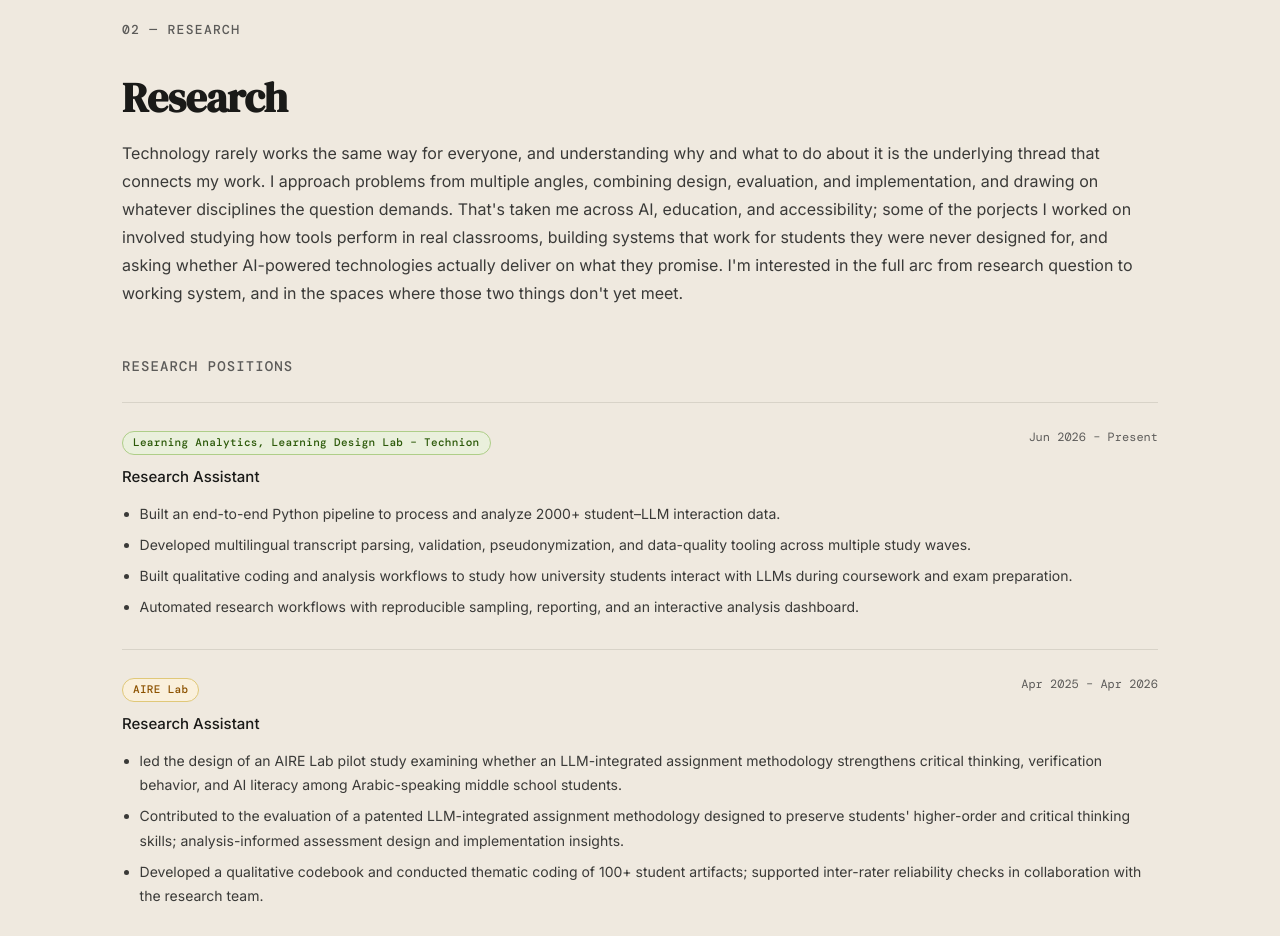
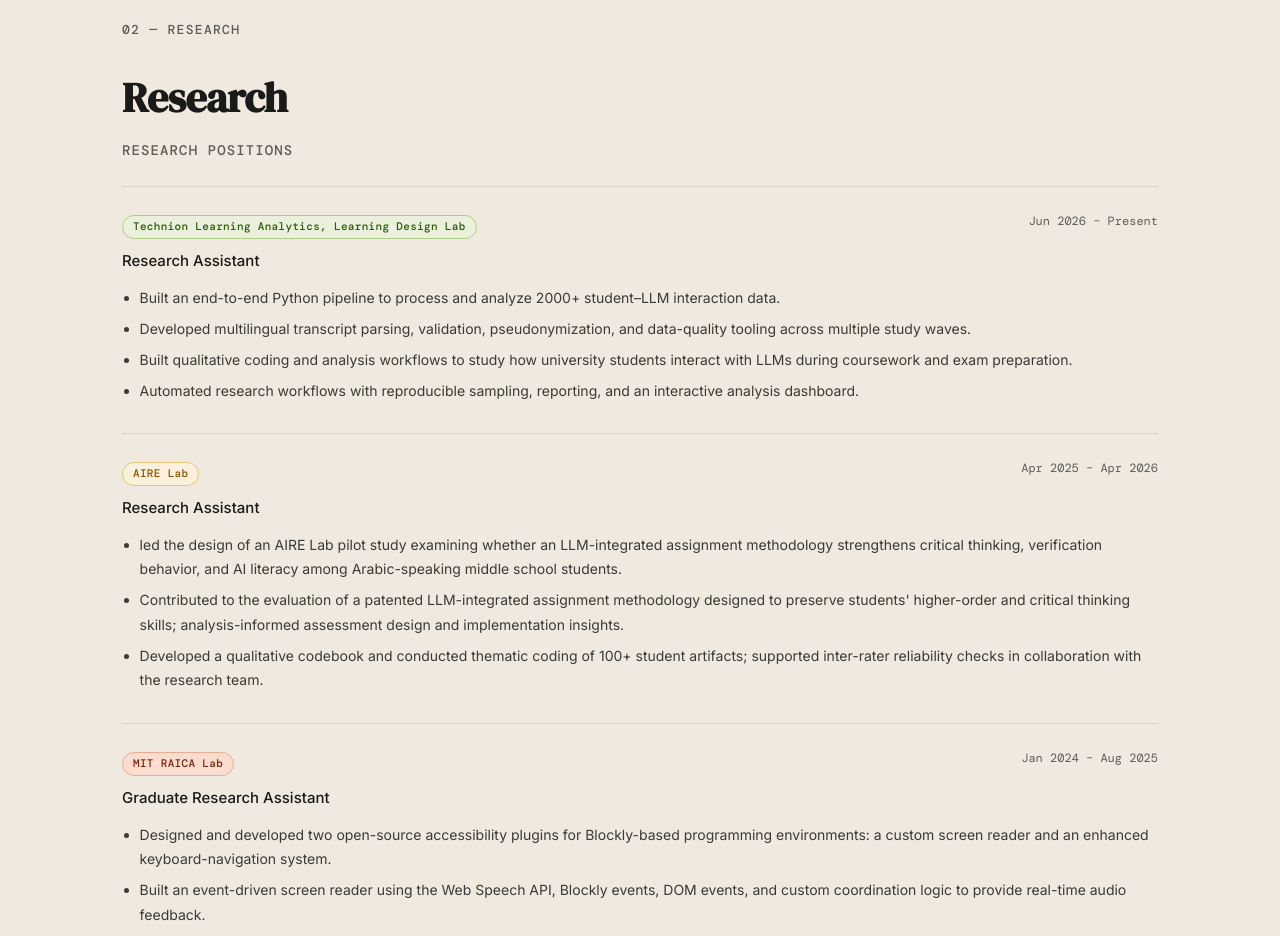
Before and after one commit to Samarh18/samar-portfolio, a Next.js app: page / in a window 1280 px wide. Shown: the part 1680-2616 px from the top of the page. Built offline with nearby package versions, Linux system fonts and the light colour scheme; a web font is replaced by a local one.

Commit message:
Removing research section description.

```diff
--- a/components/Research.tsx
+++ b/components/Research.tsx
@@ -18,7 +18,7 @@ const workshops = [
 
 const positions = [
   {
-    lab: 'Learning Analytics, Learning Design Lab – Technion', role: 'Research Assistant', period: 'Jun 2026 – Present', tag: 'tag-green',
+    lab: 'Technion Learning Analytics, Learning Design Lab', role: 'Research Assistant', period: 'Jun 2026 – Present', tag: 'tag-green',
     bullets: [
       'Built an end-to-end Python pipeline to process and analyze 2000+ student–LLM interaction data.',
       'Developed multilingual transcript parsing, validation, pseudonymization, and data-quality tooling across multiple study waves.',
@@ -59,12 +59,6 @@ export default function Research() {
 
         <FadeUp delay={0.05}>
           <h2 style={{ fontFamily: 'var(--serif)', fontSize: 'clamp(1.8rem, 3.5vw, 2.6rem)', lineHeight: 1.2, marginBottom: '1rem', letterSpacing: '-0.01em' }}>Research</h2>
-        </FadeUp>
-
-        <FadeUp delay={0.1}>
-          <p style={{ color: '#3A3A38', lineHeight: 1.75, marginBottom: '3rem' }}>
-            Technology rarely works the same way for everyone, and understanding why and what to do about it is the underlying thread that connects my work. I approach problems from multiple angles, combining design, evaluation, and implementation, and drawing on whatever disciplines the question demands. That's taken me across AI, education, and accessibility; some of the porjects I worked on involved studying how tools perform in real classrooms, building systems that work for students they were never designed for, and asking whether AI-powered technologies actually deliver on what they promise. I'm interested in the full arc from research question to working system, and in the spaces where those two things don't yet meet.
-          </p>
         </FadeUp>
 
         {/* Research positions */}
```
